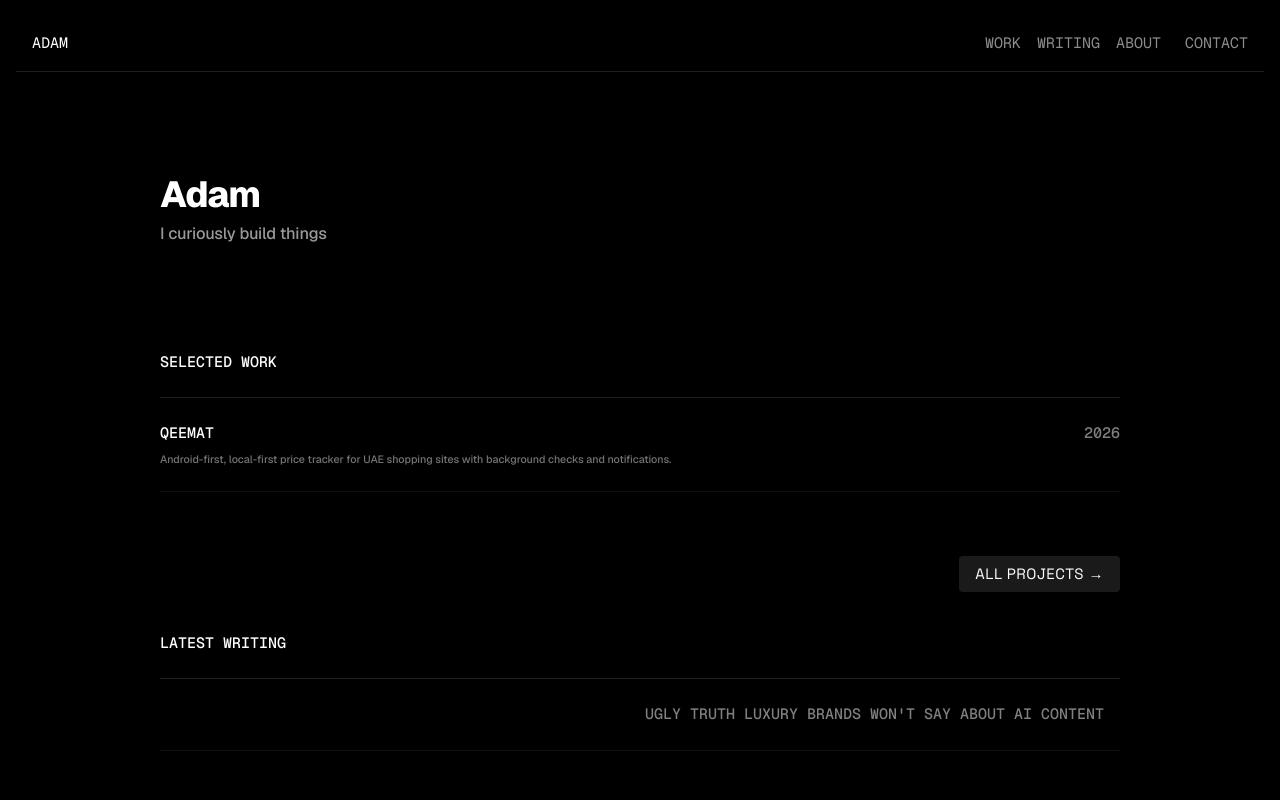
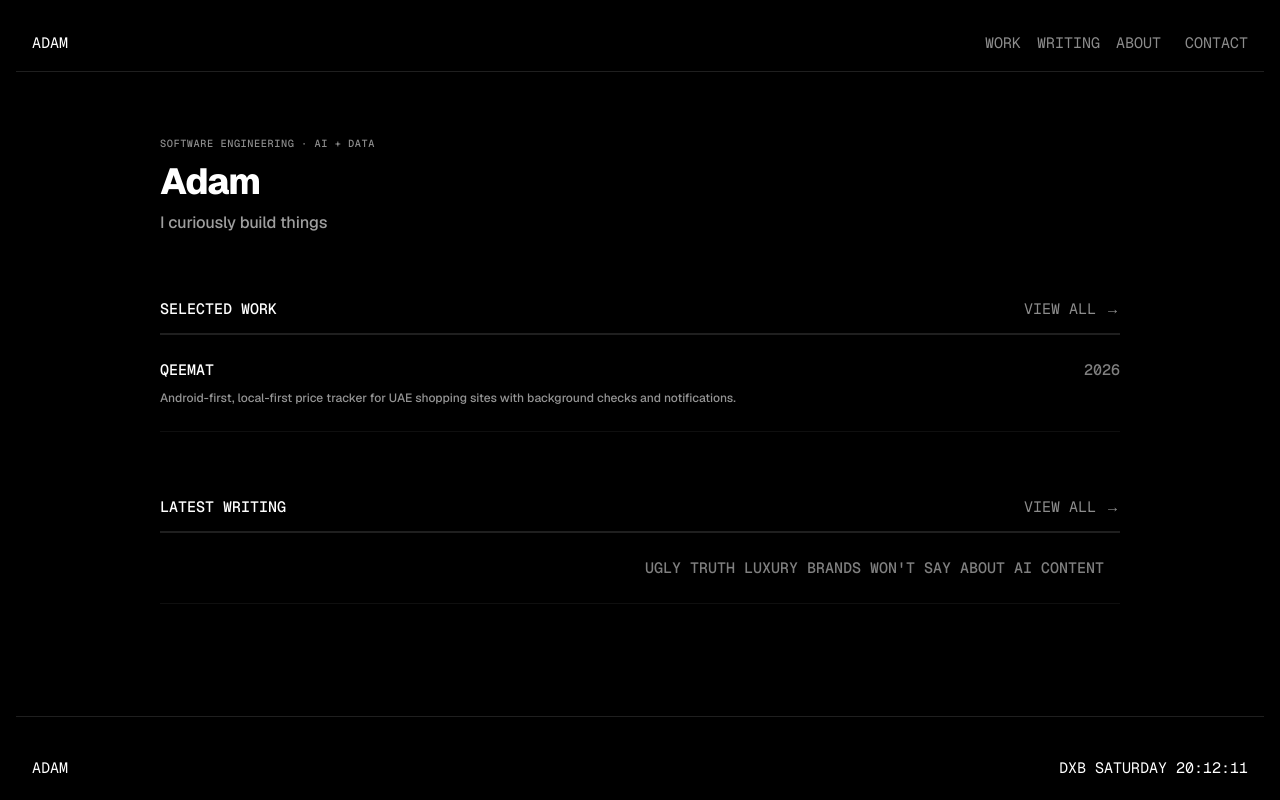
Before and after one commit to AdamJeddy/portfolio, a Next.js app: page / in a window 1280 px wide. Shown: the top 800 px of the page. Built offline with nearby package versions, Linux system fonts and the light colour scheme.

Commit message:
feat: refine portfolio landing and index pages

```diff
--- a/src/app/page.tsx
+++ b/src/app/page.tsx
@@ -3,65 +3,39 @@ import Reveal from '@/components/Reveal'
 import { posts } from '@/lib/posts'
 import { projects } from '@/lib/projects'
 
-function Spacer({ height = 40 }: { height?: number }) {
-  return <div aria-hidden="true" style={{ height, width: '100%', minHeight: height }} />
-}
-
 export default function Home() {
   return (
     <div className="content-layer">
-      <Spacer height={40} />
 
       {/* ── Hero ────────────────────────────────────────── */}
       <Reveal type="slide-up">
-        <section className="section first">
+        <section className="section home-intro">
           <div className="col wfull">
-            <p className="mega">
-              Adam
-            </p>
-            <Spacer height={8} />
-            <p style={{
-              fontFamily: 'var(--font-geist-sans), var(--font-sans)',
-              fontSize: 'calc(var(--font-size) * 1.4)',
-              lineHeight: 'calc(var(--line-px) * 1.6)',
-              letterSpacing: '-0.01em',
-              opacity: 0.6,
-            }}>
+            <p className="eyebrow">Software engineering · AI + data</p>
+            <h1 className="mega home-name">Adam</h1>
+            <p className="home-tagline">
               I curiously build things
             </p>
           </div>
         </section>
       </Reveal>
 
-      <Spacer height={40} />
-
       {/* ── Featured Work ───────────────────────────────── */}
       <Reveal type="slide-up">
-        <section className="section">
+        <section className="section home-section">
           <div className="col wfull">
-            <h2 style={{
-              fontFamily: 'var(--font-geist-mono), var(--font-mono)',
-              textTransform: 'uppercase',
-            }}>
-              Selected Work
-            </h2>
-
-            <Spacer height={24} />
+            <div className="section-heading-row">
+              <h2 className="section-heading">Selected work</h2>
+              <Link href="/projects" className="section-link">View all →</Link>
+            </div>
 
             <ul className="linelist">
               {projects.map((project) => (
                 <li key={project.slug}>
                   <Link href={`/projects/${project.slug}`} className="line">
-                    <div>
-                      <span style={{ display: 'block' }}>{project.title}</span>
-                      <span style={{
-                        display: 'block',
-                        opacity: 0.45,
-                        fontSize: 'calc(var(--font-size) * 0.92)',
-                        textTransform: 'none',
-                        fontFamily: 'var(--font-geist-sans), var(--font-sans)',
-                        marginTop: '6px',
-                      }}>
+                    <div className="home-item-main">
+                      <span className="home-item-title">{project.title}</span>
+                      <span className="home-item-description">
                         {project.description}
                       </span>
                     </div>
@@ -75,32 +49,20 @@ export default function Home() {
       </section>
       </Reveal>
 
-      <div style={{ textAlign: 'right', width: '100%' }}>
-        <Link href="/projects" className="button">
-          All projects →
-        </Link>
-      </div>
-
-      <Spacer height={40} />
-
       {/* ── Latest Writing ──────────────────────────────── */}
       <Reveal type="slide-up">
-        <section className="section">
+        <section className="section home-section">
           <div className="col wfull">
-            <h2 style={{
-              fontFamily: 'var(--font-geist-mono), var(--font-mono)',
-              textTransform: 'uppercase',
-            }}>
-              Latest Writing
-            </h2>
-
-            <Spacer height={24} />
+            <div className="section-heading-row">
+              <h2 className="section-heading">Latest writing</h2>
+              <Link href="/writing" className="section-link">View all →</Link>
+            </div>
 
             <ul className="linelist">
               {posts.map((post) => (
                 <li key={post.slug}>
                   <Link href={`/writing/${post.slug}`} className="line">
-                    <span style={{ display: 'flex', alignItems: 'center', gap: 'var(--char2)' }}>
+                    <span className="home-writing-title">
                       {post.image && (
                         <img
                           src={post.image}
@@ -124,13 +86,6 @@ export default function Home() {
         </section>
       </Reveal>
 
-      <div style={{ textAlign: 'right', width: '100%' }}>
-        <Link href="/writing" className="button">
-          All writing →
-        </Link>
-      </div>
-
-      <Spacer height={24} />
     </div>
   )
 }
--- a/src/app/projects/page.tsx
+++ b/src/app/projects/page.tsx
@@ -6,9 +6,11 @@ export default function Projects() {
   return (
     <div className="content-layer">
       <Reveal type="slide-up">
-        <section className="section first">
+        <section className="section page-hero">
           <div className="col wfull">
-            <p className="mega">Selected Work</p>
+            <p className="eyebrow">Work</p>
+            <h1 className="mega page-title">Selected work</h1>
+            <p className="hero-copy">Practical products built around clarity, reliability, and real-world constraints.</p>
           </div>
         </section>
       </Reveal>
@@ -21,23 +23,18 @@ export default function Projects() {
               <Link
                 key={project.slug}
                 href={`/projects/${project.slug}`}
-                className="project-card"
+                className={`project-card ${project.image ? '' : 'project-card--text'}`.trim()}
               >
-                <div className="project-image">
-                  {project.image ? (
+                {project.image && (
+                  <div className="project-image">
                     <img src={project.image} alt={project.title} />
-                  ) : (
-                    <div className="project-placeholder">
-                      <div className="project-placeholder-inner">
-                        <span className="project-placeholder-icon">
-                          {project.icon ?? '●'}
-                        </span>
-                        <span>A{String(i + 1).padStart(3, '0')}</span>
-                      </div>
-                    </div>
-                  )}
-                </div>
+                  </div>
+                )}
                 <div className="project-info">
+                  <p className="project-description">{project.description}</p>
+                  <p className="project-meta">
+                    {project.role} · {project.tech.slice(0, 3).join(' · ')}
+                  </p>
                   <span className="project-number">
                     A{String(i + 1).padStart(3, '0')}
                   </span>
--- a/src/app/writing/page.tsx
+++ b/src/app/writing/page.tsx
@@ -6,17 +6,11 @@ export default function Content() {
   return (
     <div className="content-layer">
       <Reveal type="slide-up">
-        <section className="section first">
+        <section className="section page-hero">
           <div className="col wfull">
-            <p className="mega">Writing</p>
-            <p style={{
-              fontFamily: 'var(--font-geist-sans), var(--font-sans)',
-              fontSize: 'calc(var(--font-size) * 1.25)',
-              lineHeight: 'calc(var(--line-px) * 1.4)',
-              letterSpacing: '-0.01em',
-              opacity: 0.6,
-              marginTop: 'calc(var(--line-px) * 1.5)',
-            }}>
+            <p className="eyebrow">Writing</p>
+            <h1 className="mega page-title">Notes on useful things</h1>
+            <p className="hero-copy">
               Thoughts on AI, luxury, and what makes tools useful.
             </p>
           </div>
@@ -29,9 +23,9 @@ export default function Content() {
             <ul className="linelist">
               {posts.map((post) => (
                 <li key={post.slug}>
-                  <Link href={`/writing/${post.slug}`} className="line">
-                    <span>{post.title}</span>
-                    <span>{post.excerpt}</span>
+                  <Link href={`/writing/${post.slug}`} className="line writing-row">
+                    <span className="writing-row-title">{post.title}</span>
+                    <span className="writing-row-excerpt">{post.excerpt}</span>
                   </Link>
                 </li>
               ))}
```
